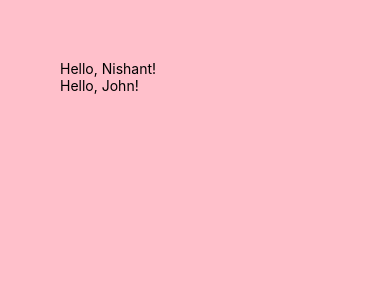
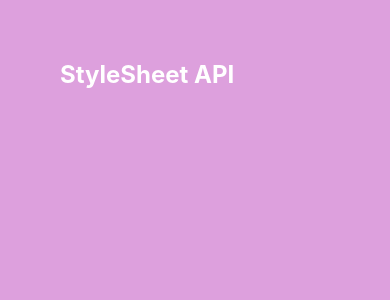
Before and after one commit to nishaanntt/reactNativeFDP, a React Native app: screen / in a window 390 px wide. Shown: the top 300 px of the page. Built offline with nearby package versions, Linux system fonts and the light colour scheme.

Commit message:
StyleSheet API

```diff
--- a/App.js
+++ b/App.js
@@ -1,11 +1,24 @@
-import Greet from './components/Greet';
-import { View } from 'react-native';
+import { StyleSheet, Text, View } from 'react-native';
 
-export default function App() {
+const App = () => {
 	return (
-		<View style={{ backgroundColor: 'pink', flex: 1, padding: 60 }}>
-			<Greet name='Nishant' />
-			<Greet name='John' />
+		<View style={styles.container}>
+			<Text style={styles.text}>StyleSheet API</Text>
 		</View>
 	);
-}
+};
+
+export default App;
+
+const styles = StyleSheet.create({
+	container: {
+		flex: 1,
+		backgroundColor: 'plum',
+		padding: 60,
+	},
+	text: {
+		fontSize: 24,
+		fontWeight: '700',
+		color: '#fff',
+	},
+});
--- a/components/Greet.js
+++ /dev/null
@@ -1,11 +0,0 @@
-import { Text, View } from 'react-native';
-
-const Greet = ({ name }) => {
-	return (
-		<View>
-			<Text>Hello, {name}!</Text>
-		</View>
-	);
-};
-
-export default Greet;
```
